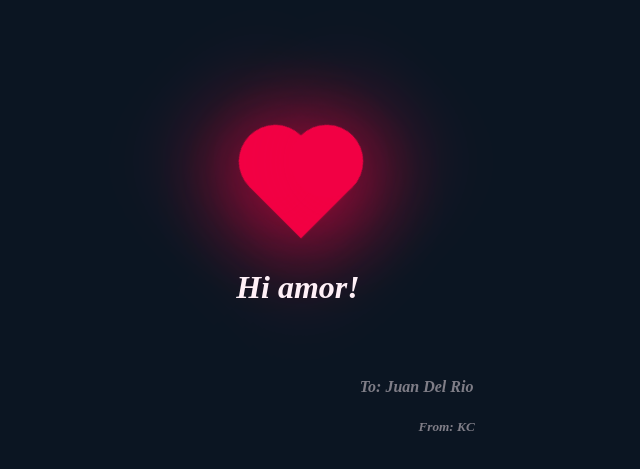
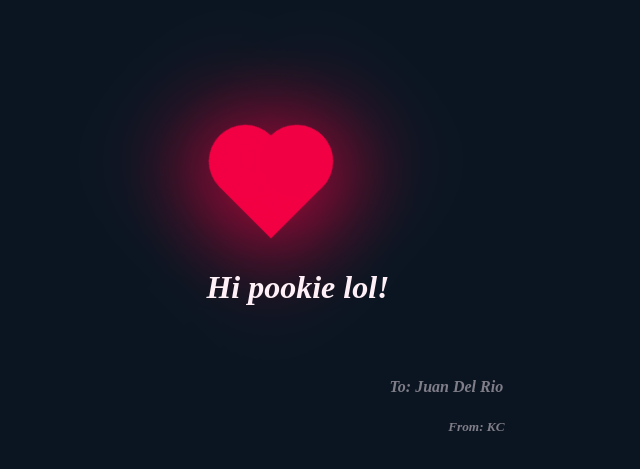
Before and after one commit to kcmb4u/kcmb4u.github.oi, a plain HTML site: page index.html in a window 1280 px wide. Shown: the part 213-682 px from the top of the page, without its empty margins (192-832 px from the left). Drawn offline with Linux system fonts and the light colour scheme.

Commit message:
Update index.html

```diff
--- a/index.html
+++ b/index.html
@@ -10,7 +10,7 @@
 
 
     <div class="heart"></div>
-    <h1>Hi amor!</h1>
+    <h1>Hi pookie lol!</h1>
 
     <h4>To: Juan Del Rio </h4> <br />
     <h5>From: KC</h5><br />
```
